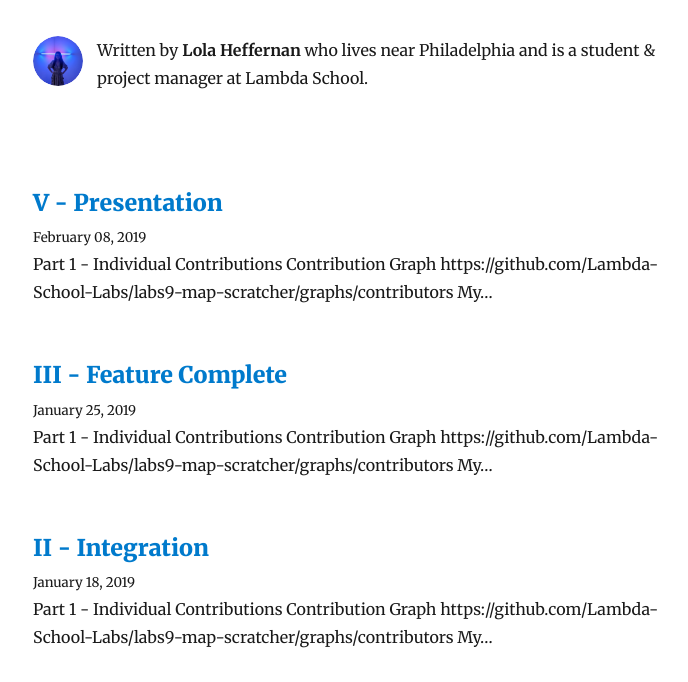
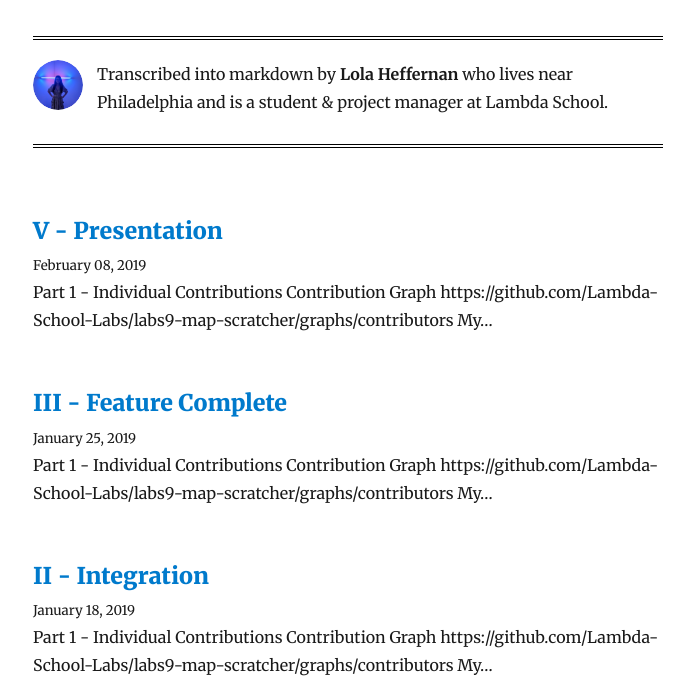
Before and after one commit to lolax/blog, a Gatsby site: page / in a window 1280 px wide. Shown: the part 118-800 px from the top of the page, without its empty margins (292-980 px from the left). Built offline with nearby package versions, Linux system fonts and the light colour scheme; Gatsby itself is replaced by a stand-in of ours; some packages are replaced by stand-ins of ours.

Commit message:
Updated bio styles

```diff
--- a/src/components/Bio.js
+++ b/src/components/Bio.js
@@ -9,12 +9,15 @@ function Bio() {
     <StaticQuery
       query={bioQuery}
       render={data => {
-        const { author, social } = data.site.siteMetadata
+        const { author } = data.site.siteMetadata
         return (
           <div
             style={{
               display: `flex`,
               marginBottom: rhythm(2.5),
+              borderTop: `4px double black`,
+              borderBottom: `4px double black`,
+              paddingTop: `20px`,
             }}
           >
             <Image
@@ -31,7 +34,7 @@ function Bio() {
               }}
             />
             <p>
-              Written by <strong>{author}</strong> who lives near Philadelphia and is a student & project manager at Lambda School.
+              Transcribed into markdown by <strong>{author}</strong> who lives near Philadelphia and is a student & project manager at Lambda School.
               {` `}
             </p>
           </div>
@@ -53,9 +56,6 @@ const bioQuery = graphql`
     site {
       siteMetadata {
         author
-        social {
-          twitter
-        }
       }
     }
   }
```
